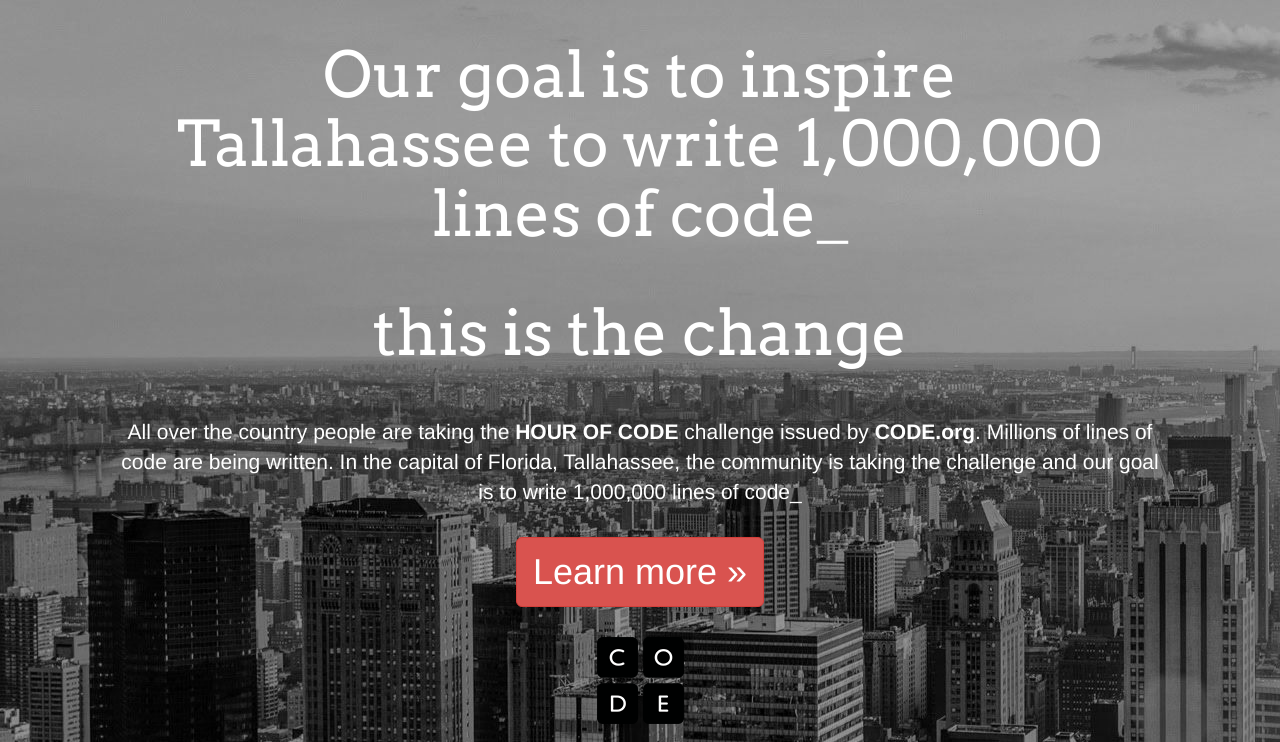
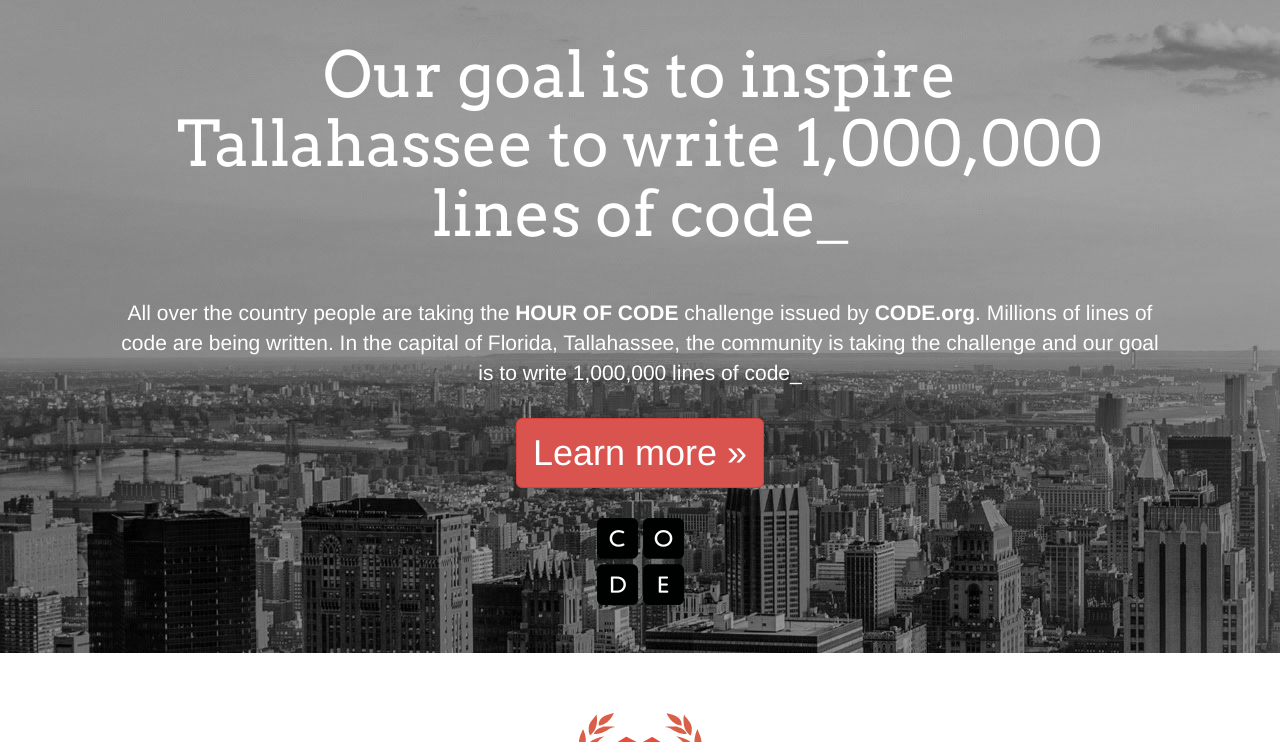
Before and after one commit to Asim21/Asim21.github.io, a plain HTML site: page index.html in a window 1280 px wide. Shown: the part 58-800 px from the top of the page. Drawn offline with nearby package versions, Linux system fonts and the light colour scheme.

Commit message:
back to original

```diff
--- a/index.html
+++ b/index.html
@@ -58,7 +58,6 @@
     <div class="jumbotron">
       <div class="container">
         <h1>Our goal is to inspire <br>Tallahassee to write 1,000,000<br> lines of code_</h1>
-        <h1>this is the change</h1>
         <p>All over the country people are taking the <strong>HOUR OF CODE</strong> challenge issued by <strong>CODE.org</strong>. Millions of lines of code are being written. In the capital of Florida, Tallahassee, the community is taking the challenge and our goal is to write 1,000,000 lines of code_</p>
         <p><a class="btn btn-danger btn-lg" href="#" role="button">Learn more &raquo;</a></p>
         <img src="images/code.png" title= "Code.org logo" alt= "Code.org" ">
```
